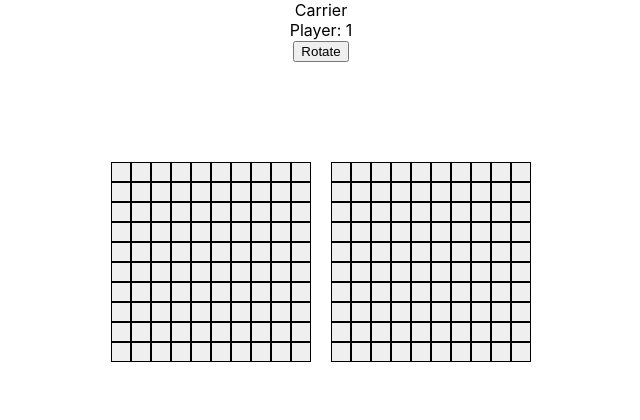
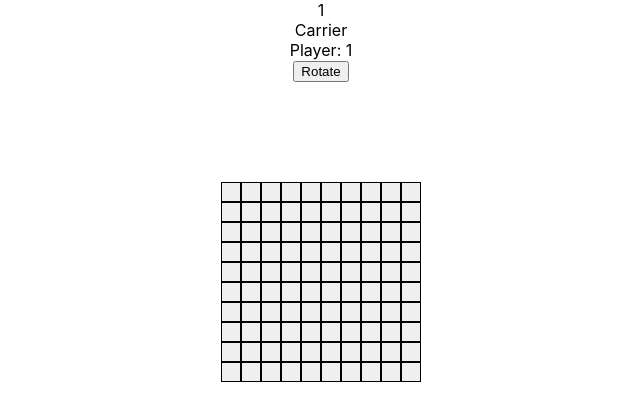
Before and after one commit to BenFin75/battleship, a React (Create React App) app: page / in a window 1280 px wide. Shown: the top 420 px of the page, without its empty margins (319-959 px from the left). Built offline with nearby package versions, Linux system fonts and the light colour scheme.

Commit message:
working on making the gameplay stage work

```diff
--- a/src/gameDraw/Board.jsx
+++ b/src/gameDraw/Board.jsx
@@ -17,7 +17,7 @@ const Board = ({ currentPlayer, player, gameState, getCoords, handleHover, remov
   }
 
   const getCoordinants = (e) => {
-    if (currentPlayer === player) {
+    if (currentPlayer === player || player === 3) {
       getCoords(e)
     }
   }
--- a/src/gameDraw/DrawBords.jsx
+++ b/src/gameDraw/DrawBords.jsx
@@ -2,7 +2,7 @@ import React from "react";
 import PropTypes from 'prop-types';
 import Board from './Board';
 
-const DrawBoards = ({ gameState, currentPlayer, selectedShip, setSelectedCoords }) => {
+const DrawBoards = ({ gameState, currentPlayer, selectedShip, setSelectedCoords, currentStage }) => {
 
   const getCoords = (e) => {
     const coords = e.target.getAttribute("data-coords");
@@ -50,8 +50,9 @@ const DrawBoards = ({ gameState, currentPlayer, selectedShip, setSelectedCoords
 
   return (
     <div className="board-container">
-      <Board id='one' currentPlayer={currentPlayer} player={1} gameState={gameState} getCoords={getCoords} handleHover={handleHover} removeHover={removeHover} />
-      <Board id='two' currentPlayer={currentPlayer} player={2} gameState={gameState} getCoords={getCoords} handleHover={handleHover} removeHover={removeHover} />
+      { currentPlayer === 1 && <Board id='one' currentPlayer={currentPlayer} player={1} gameState={gameState} getCoords={getCoords} handleHover={handleHover} removeHover={removeHover} /> }
+      { currentPlayer === 2 && <Board id='two' currentPlayer={currentPlayer} player={2} gameState={gameState} getCoords={getCoords} handleHover={handleHover} removeHover={removeHover} /> }
+      { currentStage === 3 && <Board id='Selection' currentPlayer={currentPlayer} player={3} gameState={gameState} getCoords={getCoords} handleHover={handleHover} removeHover={removeHover} /> }
     </div>
   );
 }
@@ -69,7 +70,8 @@ DrawBoards.propTypes = {
       PropTypes.number,
     ),
     }),
-    setSelectedCoords: PropTypes.func
+    setSelectedCoords: PropTypes.func,
+    currentStage: PropTypes.number,
 };
 
 export default DrawBoards;
--- a/src/gameDraw/Game.jsx
+++ b/src/gameDraw/Game.jsx
@@ -4,7 +4,7 @@ import PlaceShips from './PlaceShips';
 import DrawBoards from './DrawBords';
 
 const Game = () => {
-  const [currentStage, setCurrentStage] = useState(0); // 0 = start, 1 = place ships, 2 = play, 3 = gmae has been won
+  const [currentStage, setCurrentStage] = useState(0); // 0 = start, 1 = transition between players, 2 = place ships, 3 = play, 4 = gmae has been won
   const [currentPlayer, setCurrentPlayer] = useState(null);
   const [selectedShip, setSelectedShip] = useState(null)
   const [selectedCoords, setSelectedCoords] = useState(null);
@@ -14,7 +14,7 @@ const Game = () => {
       console.log('starting');
       gameStart();
       setCurrentPlayer(1);
-      setCurrentStage(1);
+      setCurrentStage(2);
       setSelectedShip({
         type: "Carrier",
         length: 5,
@@ -25,13 +25,19 @@ const Game = () => {
   }, [currentStage])
 
   useEffect(() => {
-    if (currentStage === 1) {
+    console.log(selectedCoords)
+    if (currentStage === 2) {
       if (selectedShip) {
         const shipToPlace = selectedShip;
         shipToPlace.start = selectedCoords;
         gamePlay.placeShip(currentPlayer, shipToPlace);
-        if(gameState.shipState()[currentPlayer - 1].includes(selectedShip.type)){
-          currentPlayer === 1 ? setCurrentPlayer(2) : setCurrentPlayer(1);
+        const PlacedShips =  gameState.shipState();
+        if (PlacedShips[1].includes("Destroyer")) {
+          console.log('finished')
+          setCurrentStage(3);
+        }
+        else if (PlacedShips[currentPlayer - 1].includes(selectedShip.type)) {
+          setCurrentStage(1);
           if (currentPlayer === 2) {
             switch (selectedShip.type) {
               case "Carrier":
@@ -73,21 +79,35 @@ const Game = () => {
         }
       }
     }
-  },[selectedCoords])
+    else if (currentStage === 3) {
+      gamePlay.shoot(currentPlayer, selectedCoords);
+      currentPlayer === 1 ? setCurrentPlayer(2) : setCurrentPlayer(1);
+    }
+  },[selectedCoords]);
+
+  const switchPlayer = () => {
+    currentPlayer === 1 ? setCurrentPlayer(2) : setCurrentPlayer(1);
+    setCurrentStage(1);
+  }
 
   return (
     <div id="game">
+      <div className="test">{currentPlayer}</div>
       {
-        currentStage === 1 &&
+        currentStage === 2 &&
         <PlaceShips currentPlayer={currentPlayer} selectedShip={selectedShip} />
       }
       {
-        currentStage > 0 &&
-        <DrawBoards gameState={gameState} currentPlayer={currentPlayer} selectedShip={selectedShip} setSelectedCoords={setSelectedCoords} />
+        currentStage === 1 &&
+        <button className="switch" onClick={switchPlayer}>Switch Player</button>
       }
       {
-        currentStage === 2 &&
-        <PlaceShips currentPlayer={currentPlayer} selectedShip={selectedShip} />
+        currentStage > 1 &&
+        <DrawBoards gameState={gameState} currentPlayer={currentPlayer} selectedShip={selectedShip} setSelectedCoords={setSelectedCoords} currentStage={currentStage} />
+      }
+      {
+        currentStage === 3 &&
+        <div className="test">play time</div>
       }
     </div>
   );
--- a/src/gameLogic/gameController.js
+++ b/src/gameLogic/gameController.js
@@ -10,10 +10,12 @@ const possibleShips = [
 
 let playerOne;
 let playerTwo;
+let PlayBoard;
 
 const gameStart = () => {
   playerOne = player();
   playerTwo = player();
+  PlayBoard = player();
 }
 
 const gameState = (() => {
@@ -32,6 +34,7 @@ const gameState = (() => {
     let currentBoardState = [];
     currentBoardState.push(playerOne.getGameBoard());
     currentBoardState.push(playerTwo.getGameBoard());
+    currentBoardState.push(PlayBoard.getGameBoard());
     return currentBoardState;
   }
 
@@ -55,7 +58,10 @@ const gamePlay = (()=> {
     }
   }
 
-  const shoot = (playerShootin, x, y) => {
+  const shoot = (playerShootin, coords) => {
+    const x = coords[0];
+    const y = coords[1];
+    console.log(x, y)
     if (playerShootin === 1) {
       playerTwo.getHit(x,y)
     } else {
--- a/src/gameLogic/gameboard.js
+++ b/src/gameLogic/gameboard.js
@@ -29,6 +29,7 @@ const gameBoard = () => {
     } else {
       gameBoard[x][y] = 2;
     }
+    console.log(gameBoard)
   }
 
   const getGameBoard = () => {
--- a/src/gameLogic/player.js
+++ b/src/gameLogic/player.js
@@ -29,7 +29,7 @@ export default () => {
     }
     let empty = true;
     let end = [];
-    if (orientation === 'H') {
+    if (orientation === 'H') { // for horizontal ships
       end[0] = start[0] + length - 1;
       end[1] = start[1];
       for (let i = start[0]; i <= end[0]; i++) {
@@ -41,7 +41,7 @@ export default () => {
         }
       }
     }
-    if (orientation === 'V') {
+    if (orientation === 'V') { // for vertical ships
       end[0] = start[0];
       end[1] = start[1] + length - 1;
       for (let i = start[1]; i <= end[1]; i++) {
@@ -81,10 +81,22 @@ export default () => {
           }
         }
       }
-      if (ship[1].start[1] === ship[1].end[1]){ // horizzontal
+      if (ship[1].start[1] === ship[1].end[1]){ // vertical
         for (let i = ship[1].start[0]; i <= ship[1].end[0]; i++) {
           if (getGameBoard()[ship[1].start[1]][i] === 1) {
             sunk = false;
+          }
+        }
+      }
+      if (sunk) {
+        if (ship[1].start[0] === ship[1].end[0]){ // horizzontal
+          for (let i = ship[1].start[1]; i <= ship[1].end[1]; i++) {
+            getGameBoard()[ship[1].start[1]][i] = 4
+          }
+        }
+        if (ship[1].start[1] === ship[1].end[1]){ // vertical
+          for (let i = ship[1].start[0]; i <= ship[1].end[0]; i++) {
+            getGameBoard()[i][ship[1].start[0]] = 4
           }
         }
       }
```
